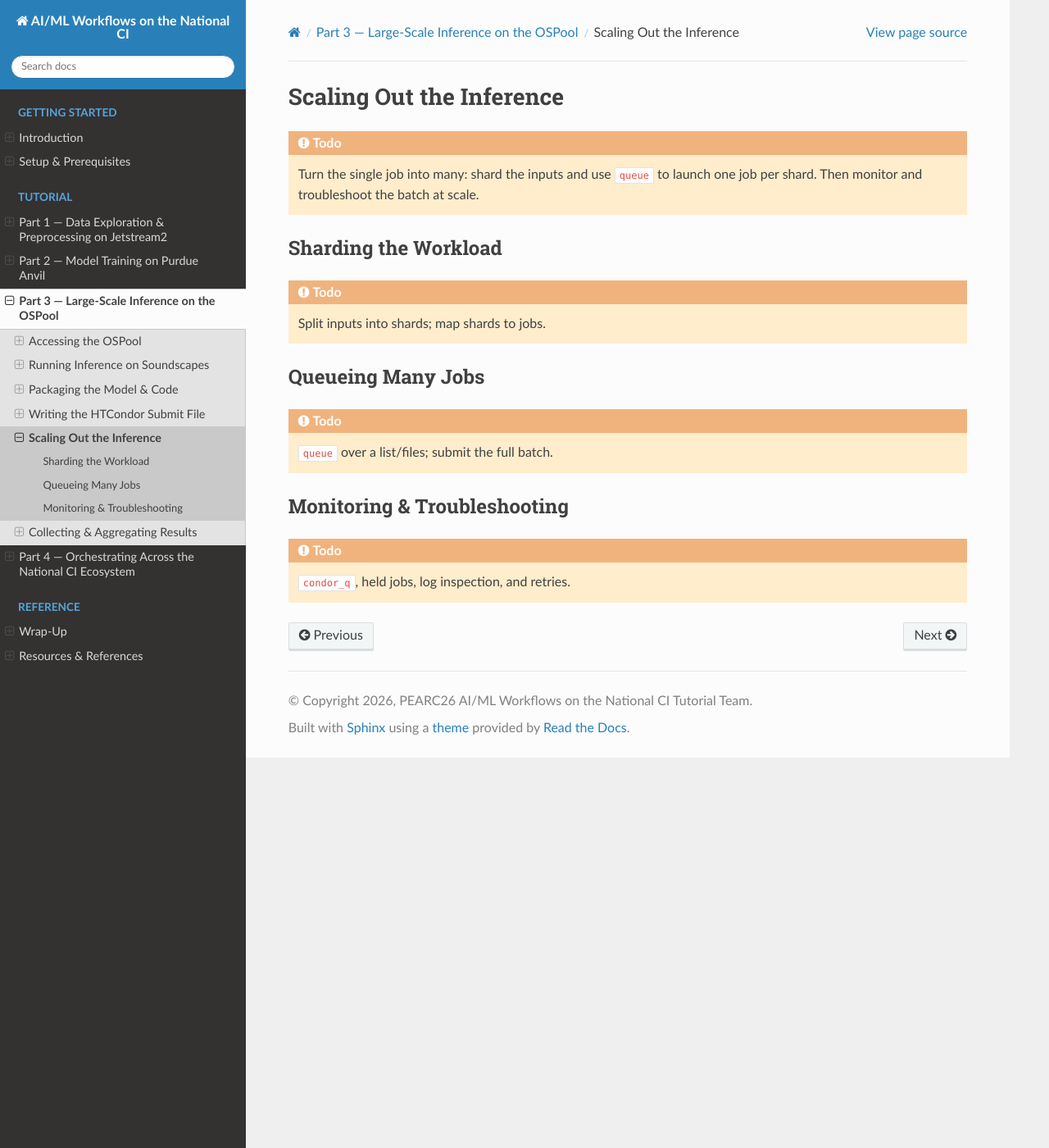
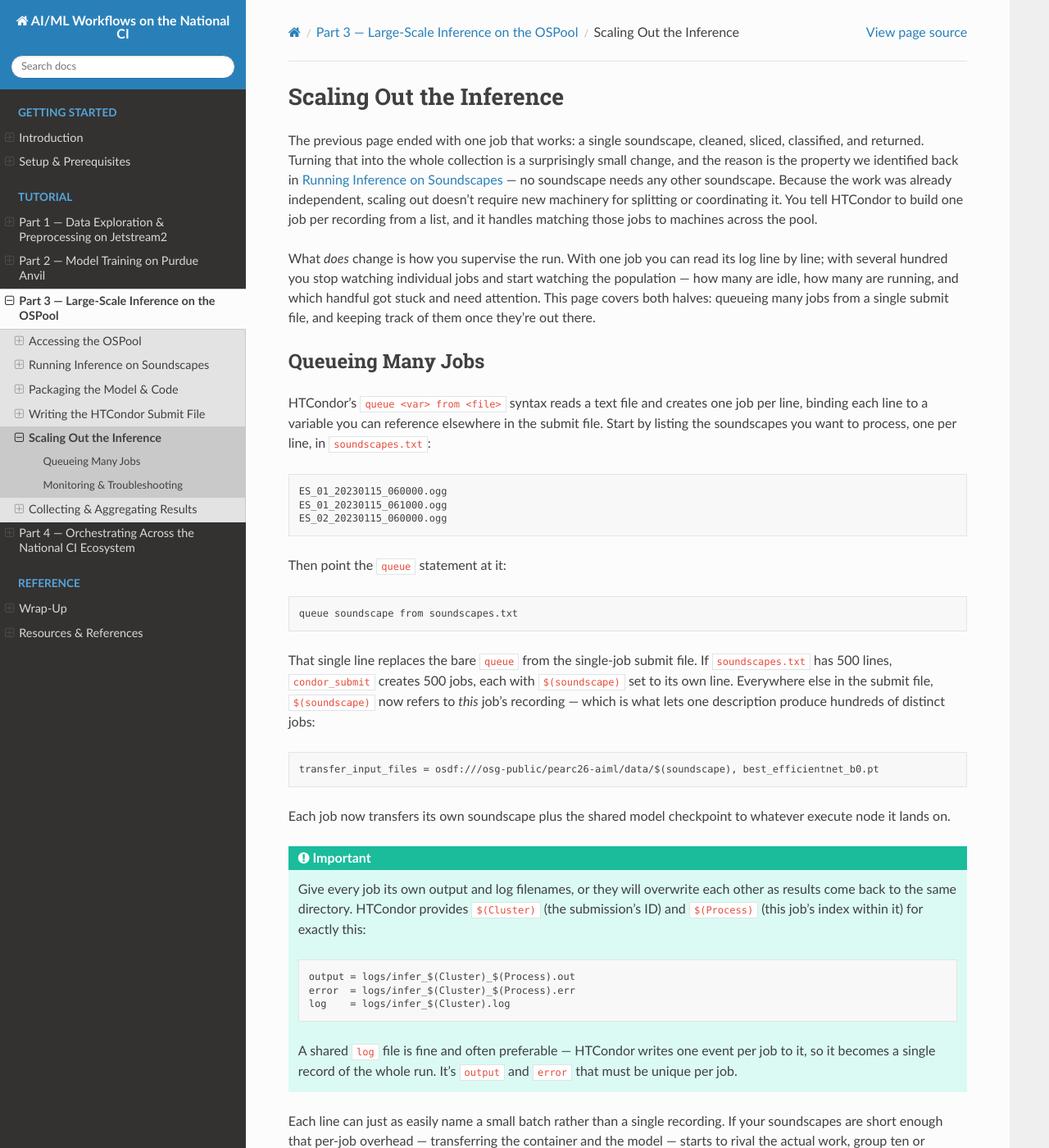
Before and after one commit to dmora127/PEARC26-AIML-on-National-CI, a Sphinx documentation site: the page built from docs/source/part3-ospool/scaling-out.rst, in a window 1280 px wide and 1400 px high. Shown: the whole window at 82% size. Built offline with Sphinx 7.4.7 and the Read the Docs theme 3.1.0, drawn with Linux system fonts in a browser that asks for light colours; pages that are not in the unit, such as notebooks, are missing from menus; some of the changed text lies outside the part shown.

Commit message:
refactor scaling-out.rst to enhance clarity and remove outdated todo items

```diff
--- a/docs/source/part3-ospool/scaling-out.rst
+++ b/docs/source/part3-ospool/scaling-out.rst
@@ -1,22 +1,135 @@
 Scaling Out the Inference
 =========================
 
-.. todo::
+The previous page ended with one job that works: a single soundscape, cleaned,
+sliced, classified, and returned. Turning that into the whole collection is a
+surprisingly small change, and the reason is the property we identified back in
+:doc:`running-inference` — no soundscape needs any other soundscape. Because the
+work was already independent, scaling out doesn't require new machinery for
+splitting or coordinating it. You tell HTCondor to build one job per recording
+from a list, and it handles matching those jobs to machines across the pool.
 
-   Turn the single job into many: shard the inputs and use ``queue`` to launch
-   one job per shard. Then monitor and troubleshoot the batch at scale.
-
-Sharding the Workload
----------------------
-
-.. todo:: Split inputs into shards; map shards to jobs.
+What *does* change is how you supervise the run. With one job you can read its
+log line by line; with several hundred you stop watching individual jobs and
+start watching the population — how many are idle, how many are running, and
+which handful got stuck and need attention. This page covers both halves:
+queueing many jobs from a single submit file, and keeping track of them once
+they're out there.
 
 Queueing Many Jobs
 ------------------
 
-.. todo:: ``queue`` over a list/files; submit the full batch.
+HTCondor's ``queue <var> from <file>`` syntax reads a text file and creates one
+job per line, binding each line to a variable you can reference elsewhere in the
+submit file. Start by listing the soundscapes you want to process, one per line,
+in ``soundscapes.txt``:
+
+.. code-block:: text
+
+    ES_01_20230115_060000.ogg
+    ES_01_20230115_061000.ogg
+    ES_02_20230115_060000.ogg
+
+Then point the ``queue`` statement at it:
+
+.. code-block:: text
+
+    queue soundscape from soundscapes.txt
+
+That single line replaces the bare ``queue`` from the single-job submit file. If
+``soundscapes.txt`` has 500 lines, ``condor_submit`` creates 500 jobs, each with
+``$(soundscape)`` set to its own line. Everywhere else in the submit file,
+``$(soundscape)`` now refers to *this* job's recording — which is what lets one
+description produce hundreds of distinct jobs:
+
+.. code-block:: text
+
+    transfer_input_files = osdf:///osg-public/pearc26-aiml/data/$(soundscape), best_efficientnet_b0.pt
+
+Each job now transfers its own soundscape plus the shared model checkpoint to
+whatever execute node it lands on.
+
+.. important::
+   Give every job its own output and log filenames, or they will overwrite each
+   other as results come back to the same directory. HTCondor provides
+   ``$(Cluster)`` (the submission's ID) and ``$(Process)`` (this job's index
+   within it) for exactly this:
+
+   .. code-block:: text
+
+       output = logs/infer_$(Cluster)_$(Process).out
+       error  = logs/infer_$(Cluster)_$(Process).err
+       log    = logs/infer_$(Cluster).log
+
+   A shared ``log`` file is fine and often preferable — HTCondor writes one
+   event per job to it, so it becomes a single record of the whole run. It's
+   ``output`` and ``error`` that must be unique per job.
+
+Each line can just as easily name a small batch rather than a single recording.
+If your soundscapes are short enough that per-job overhead — transferring the
+container and the model — starts to rival the actual work, group ten or twenty
+per line and have the job loop over them. That trade-off (fewer, longer jobs
+versus more, shorter ones) is worth tuning once you've seen how long a single
+job actually takes.
 
 Monitoring & Troubleshooting
 ----------------------------
 
-.. todo:: ``condor_q``, held jobs, log inspection, and retries.
+Checking the Queue
+^^^^^^^^^^^^^^^^^^
+
+``condor_q`` shows your jobs. By default it summarizes a submission as a single
+batch, which is what you want when there are hundreds:
+
+.. code-block:: shell
+
+    condor_q
+
+.. code-block:: text
+
+    OWNER     BATCH_NAME     SUBMITTED   DONE   RUN    IDLE   HOLD  TOTAL  JOB_IDS
+    jane.doe  ID: 4521      7/26 13:58    312     47     139      2    500  4521.0-499
+
+Read it left to right: 312 finished, 47 running right now, 139 still waiting for
+a match, and 2 held. Idle counts are normal and not a problem — the OSPool is a
+shared, opportunistic system, and jobs wait for slots to free up. The column to
+care about is ``HOLD``, which means HTCondor stopped those jobs and is waiting
+for you.
+
+To see individual jobs instead of the summary, add ``-nobatch``:
+
+.. code-block:: shell
+
+    condor_q -nobatch
+
+The ``ST`` column gives each job's state: ``I`` for idle, ``R`` for running,
+``H`` for held.
+
+Held Jobs
+^^^^^^^^^
+
+A hold is HTCondor's way of saying "this job cannot proceed and re-running it
+unchanged won't help." Ask why:
+
+.. code-block:: shell
+
+    condor_q -hold
+
+The hold reason is usually specific and actionable. The common ones on the
+OSPool are a file transfer failure (a soundscape named in ``soundscapes.txt``
+that doesn't exist at that path, or a typo in an ``osdf://`` URL) and a job
+exceeding the memory or disk it requested. Fix the underlying cause, then put
+the jobs back in the queue:
+
+.. code-block:: shell
+
+    condor_release <cluster_id>          # or a single job: condor_release 4521.17
+
+If the fix requires editing the submit file, remove the held jobs with
+``condor_rm`` and resubmit instead — ``condor_release`` re-runs them with their
+original description.
+
+Jobs that stay idle indefinitely are a different problem: nothing in the pool
+matches what you asked for. ``condor_q -better-analyze <job_id>`` reports which
+of your requirements is rejecting machines, which is typically an over-large
+memory or disk request narrowing the pool to almost nothing.
```
